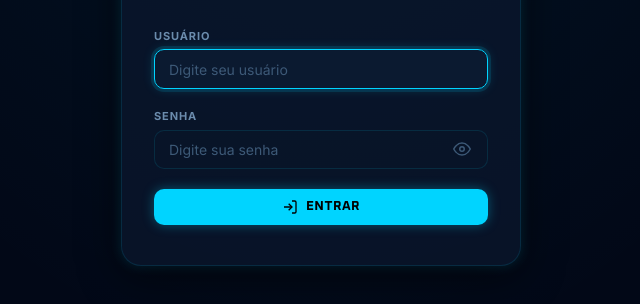
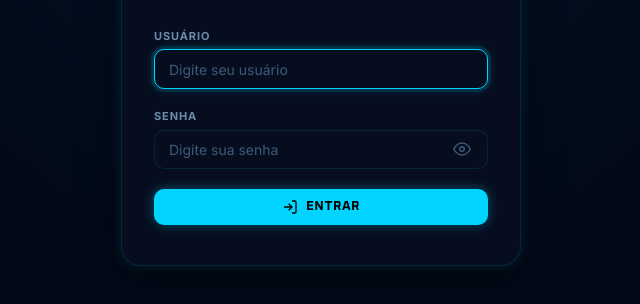
Before and after one commit to Firmo-2112/Ti_base, a website: page index.html in a window 1280 px wide. Shown: the part 354-658 px from the top of the page, without its empty margins (319-959 px from the left). Drawn offline with nearby package versions, Linux system fonts and the light colour scheme.

Commit message:
Update styles.css

```diff
--- a/styles.css
+++ b/styles.css
@@ -19,9 +19,9 @@
 
     --bg-void:        #020817;
     --bg-base:        #060d1f;
-    --bg-surface: rgba(10,22,40,0.55);
-    --bg-elevated: rgba(15,31,56,0.55);
-    --bg-card: rgba(13,26,48,0.65);
+    --bg-surface: #060d1f;
+    --bg-elevated: #060d1f;
+    --bg-card: #060d1f;
     --bg-hover:       rgba(0, 212, 255, 0.05);
     --bg-overlay:     rgba(2, 8, 23, 0.85);
 
```
